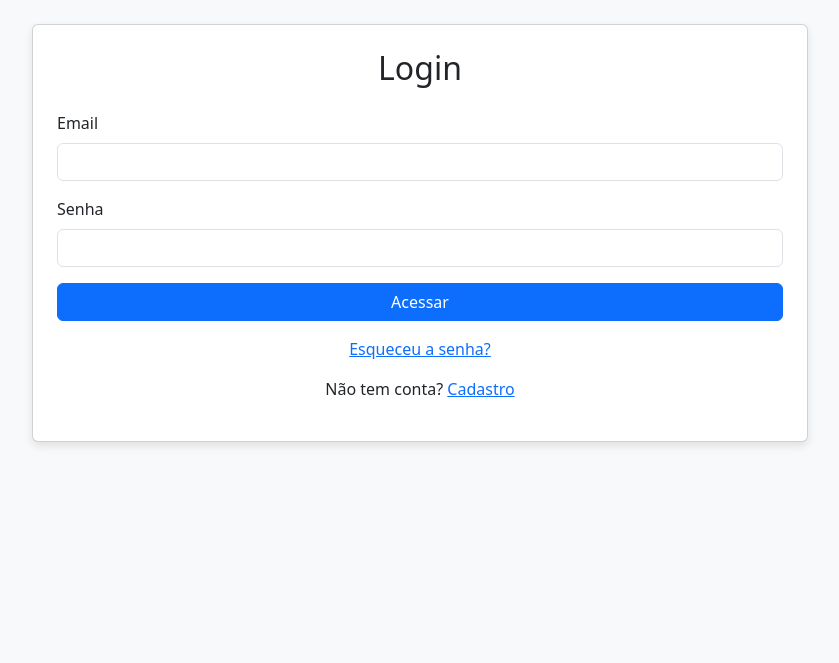
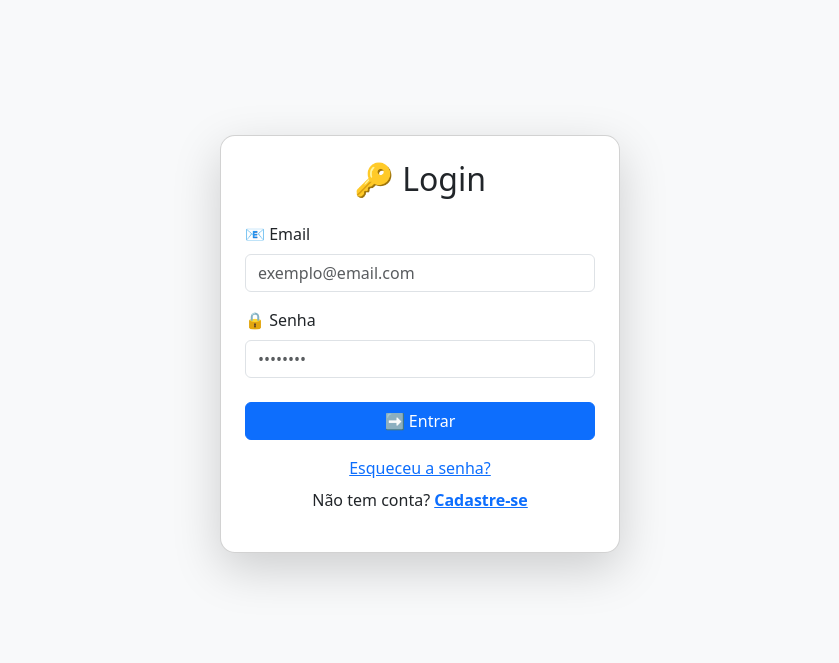
Before and after one commit to israias23/espelho_pessoal, a Flask app: page /login in a window 1280 px wide. Shown: the part 56-719 px from the top of the page, without its empty margins (220-1059 px from the left). Run offline with Flask 3, Linux system fonts and the light colour scheme; some libraries are stand-ins or nearby versions.

Commit message:
Update login.html

```diff
--- a/templates/login.html
+++ b/templates/login.html
@@ -1,20 +1,37 @@
 {% extends 'base.html' %}
 {% block title %}Login{% endblock %}
 {% block content %}
-<div class="card p-4">
-    <h2 class="text-center mb-4">Login</h2>
-    <form method="POST">
-        <div class="mb-3">
-            <label class="form-label">Email</label>
-            <input type="email" name="email" class="form-control" required>
-        </div>
-        <div class="mb-3">
-            <label class="form-label">Senha</label>
-            <input type="password" name="password" class="form-control" required>
-        </div>
-        <button type="submit" class="btn btn-primary w-100">Acessar</button>
+
+<div class="d-flex justify-content-center align-items-center" style="min-height: 80vh;">
+  <div class="card shadow-lg p-4" style="width: 100%; max-width: 400px; border-radius: 15px;">
+
+    <!-- Título -->
+    <h2 class="text-center mb-4">🔑 Login</h2>
+
+    <!-- Formulário -->
+    <form method="POST" action="{{ url_for('auth.login') }}">
+      <!-- Email -->
+      <div class="mb-3">
+        <label class="form-label">📧 Email</label>
+        <input type="email" name="email" class="form-control" placeholder="exemplo@email.com" required>
+      </div>
+
+      <!-- Senha -->
+      <div class="mb-3">
+        <label class="form-label">🔒 Senha</label>
+        <input type="password" name="password" class="form-control" placeholder="••••••••" required>
+      </div>
+
+      <!-- Botão -->
+      <button type="submit" class="btn btn-primary w-100 mt-2">➡️ Entrar</button>
     </form>
-    <p class="text-center mt-3"><a href="{{ url_for('auth.forgot_password') }}">Esqueceu a senha?</a></p>
-    <p class="text-center">Não tem conta? <a href="{{ url_for('auth.register') }}">Cadastro</a></p>
+
+    <!-- Links extras -->
+    <div class="text-center mt-3">
+      <a href="{{ url_for('auth.forgot_password') }}" class="d-block mb-2">Esqueceu a senha?</a>
+      <p>Não tem conta? <a href="{{ url_for('auth.register') }}"><strong>Cadastre-se</strong></a></p>
+    </div>
+  </div>
 </div>
+
 {% endblock %}
```
